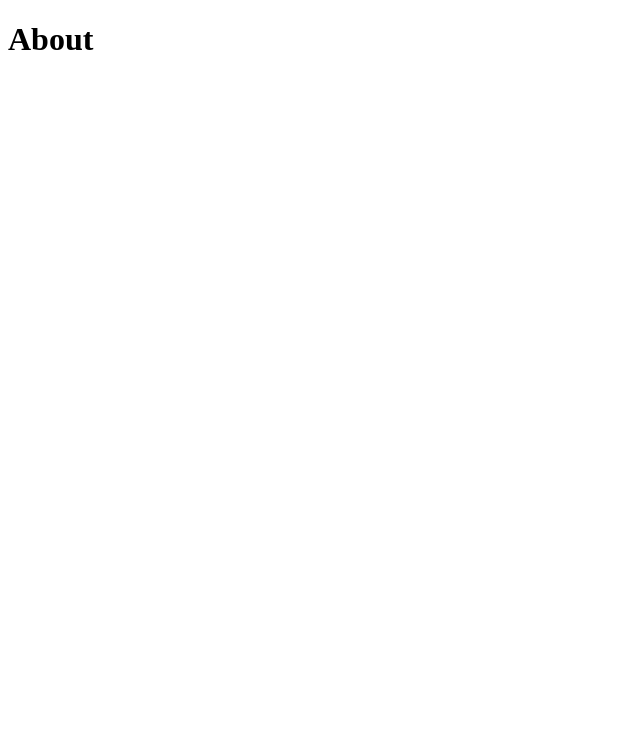
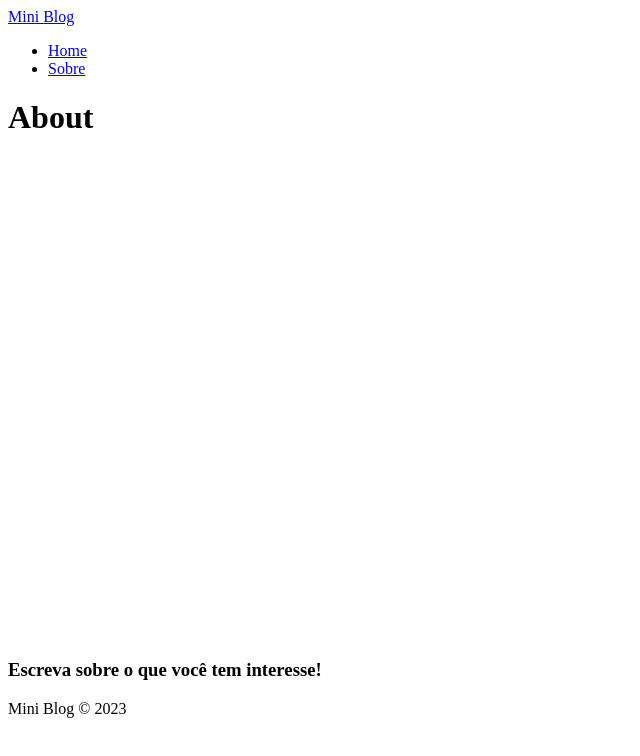
Before and after one commit to Filipe-Bacof/MiniBlog, a React (Vite) app: page /about in a window 1280 px wide. Shown: the top 756 px of the page, without its empty margins (0-640 px from the left). Built offline with nearby package versions, Linux system fonts and the light colour scheme.

Commit message:
components de footer e navbar

```diff
--- a/src/App.jsx
+++ b/src/App.jsx
@@ -1,6 +1,10 @@
 import './App.css'
 
 import { BrowserRouter, Routes, Route, Navigate } from 'react-router-dom';
+
+// Components
+import Navbar from './components/Navbar';
+import Footer from './components/Footer';
 
 // Pages
 import Home from "./pages/Home/Home";
@@ -11,12 +15,14 @@
   return (
     <div className='App'>
       <BrowserRouter>
+        <Navbar />
         <div className="container">
           <Routes>
             <Route path='/' element={<Home />} />
             <Route path='/about' element={<About />} />
           </Routes>
         </div>
+        <Footer />
       </BrowserRouter>
     </div>
   )
--- /dev/null
+++ b/src/components/Footer.jsx
@@ -0,0 +1,12 @@
+import styles from "./Footer.module.css";
+
+const Footer = () => {
+  return (
+    <footer>
+        <h3>Escreva sobre o que você tem interesse!</h3>
+        <p>Mini Blog &copy; 2023</p>
+    </footer>
+  )
+}
+
+export default Footer
--- /dev/null
+++ b/src/components/Navbar.jsx
@@ -0,0 +1,27 @@
+import styles from "./Navbar.module.css";
+
+import { NavLink } from "react-router-dom";
+
+const Navbar = () => {
+  return (
+    <nav>
+        <NavLink to={"/"}>
+            Mini <span>Blog</span>
+        </NavLink>
+        <ul>
+            <li>
+                <NavLink to={"/"}>
+                    Home
+                </NavLink>
+            </li>
+            <li>
+                <NavLink to={"/about"}>
+                    Sobre
+                </NavLink>
+            </li>
+        </ul>
+    </nav>
+  )
+}
+
+export default Navbar
```
Also changed, not shown: src/components/Footer.module.css (added), src/components/Navbar.module.css (added).
